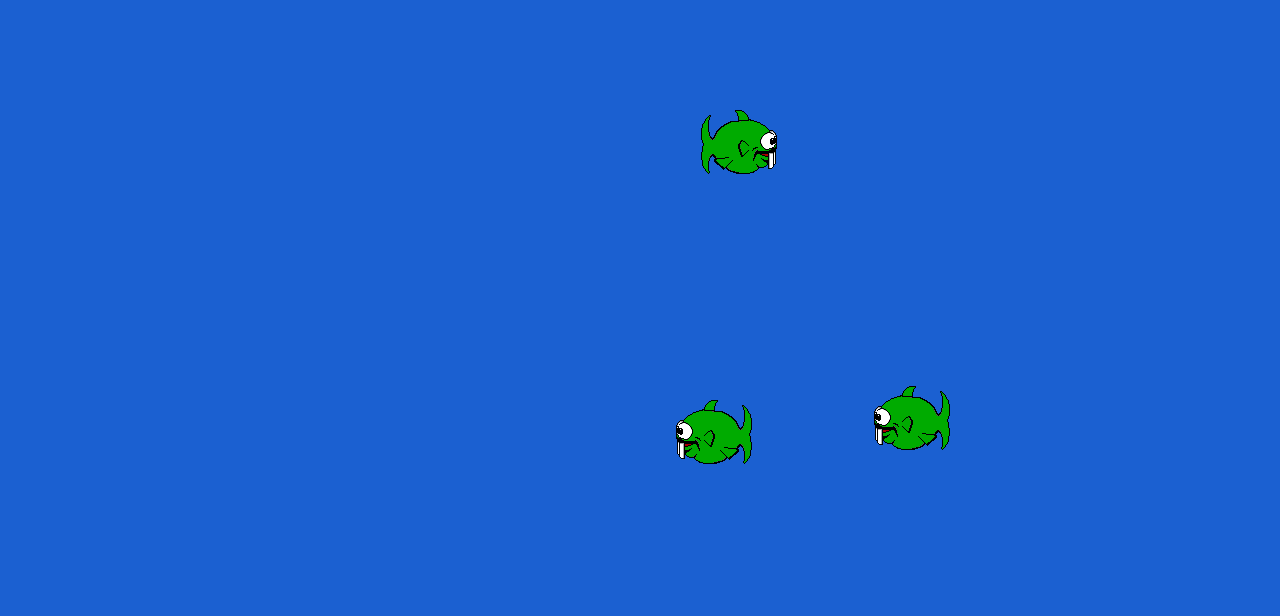
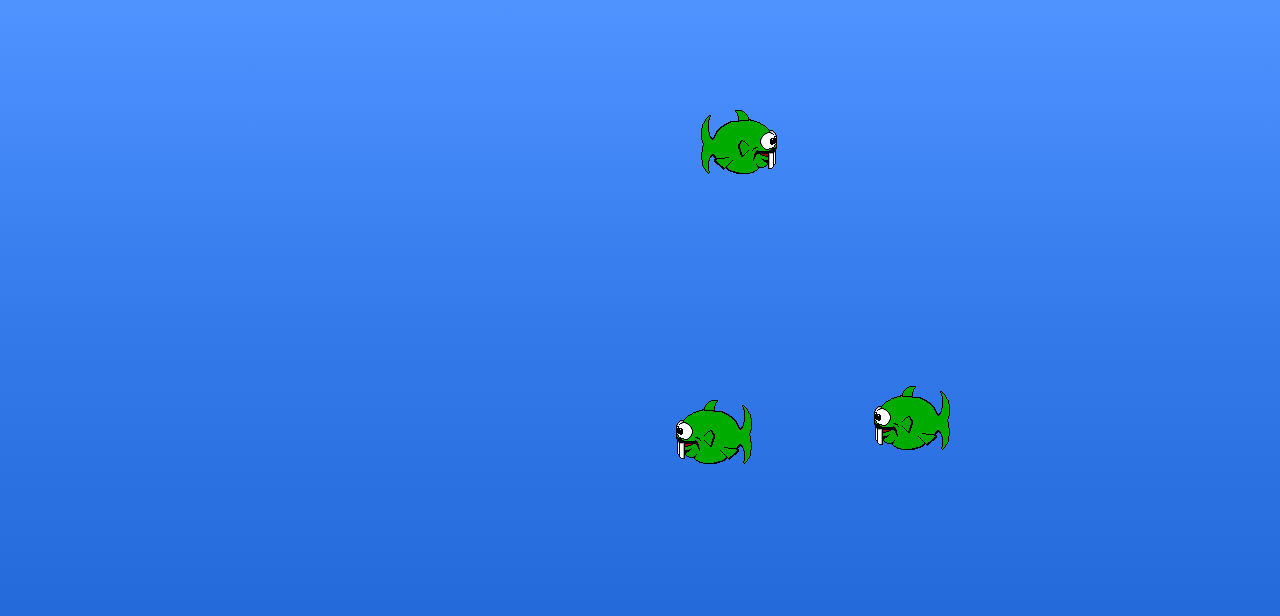
Before and after one commit to PeterBreen/reactfish, a React (Create React App) app: page / in a window 1280 px wide. Shown: the top 616 px of the page. Built offline with nearby package versions, Linux system fonts and the light colour scheme.

Commit message:
add gradient background, position to root element for full-tank sizing

```diff
--- a/src/index.css
+++ b/src/index.css
@@ -49,9 +49,20 @@ body {
   margin: 0;
   padding: 0;
   font-family: sans-serif;
-  background-color: #1b60d1;
+  background-color: #1b60d1; }
+
+#root {
+  background: -moz-linear-gradient(top, #4e93ff 0%, #357aeb 40%, #1b60d1 100%);
+  /* FF3.6-15 */
+  background: -webkit-linear-gradient(top, #4e93ff 0%, #357aeb 40%, #1b60d1 100%);
+  /* Chrome10-25,Safari5.1-6 */
+  background: linear-gradient(to bottom, #4e93ff 0%, #357aeb 40%, #1b60d1 100%);
+  /* W3C, IE10+, FF16+, Chrome26+, Opera12+, Safari7+ */
+  filter: progid:DXImageTransform.Microsoft.gradient( startColorstr='$tankwater', endColorstr='$tankwater-light',GradientType=0 );
+  /* IE6-9 */
   height: 100%;
-  width: 100%; }
+  width: 100%;
+  position: absolute; }
 
 .ft-basis {
   margin: 70px; }
--- a/src/scss/modules/_app.scss
+++ b/src/scss/modules/_app.scss
@@ -3,8 +3,16 @@ body {
   padding: 0;
   font-family: sans-serif;
   background-color: $tankwater;
+
+}
+#root {
+  background: -moz-linear-gradient(top, $tankwater-light 0%, $tankwater-mid 40%, $tankwater 100%); /* FF3.6-15 */
+  background: -webkit-linear-gradient(top, $tankwater-light 0%,$tankwater-mid 40%,$tankwater 100%); /* Chrome10-25,Safari5.1-6 */
+  background: linear-gradient(to bottom, $tankwater-light 0%,$tankwater-mid 40%,$tankwater 100%); /* W3C, IE10+, FF16+, Chrome26+, Opera12+, Safari7+ */
+  filter: progid:DXImageTransform.Microsoft.gradient( startColorstr='$tankwater', endColorstr='$tankwater-light',GradientType=0 ); /* IE6-9 */
   height: 100%;
   width: 100%;
+  position: absolute;
 }
 
 .ft-basis {
--- a/src/scss/modules/_vars.scss
+++ b/src/scss/modules/_vars.scss
@@ -1 +1,4 @@
 $tankwater: #1b60d1;
+$tankwater-mid: #357aeb;
+$tankwater-light: #4e93ff;
+//10% lighten each step
```
Also changed, not shown: 1 other file (tests, documents, lock files or other folders).
